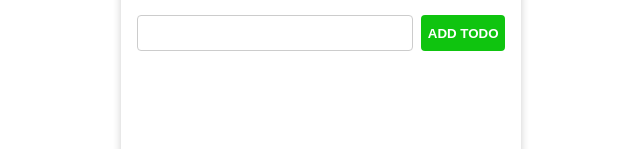
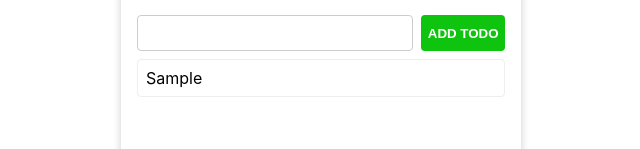
Before and after one commit to pratikmane1299/redux-todolist, a React (Create React App) app in the folder app/: page / in a window 1280 px wide. Both pictures are taken after typing "Sample" into the empty fields and a click on the button "ADD TODO". Shown: the part 256-405 px from the top of the page, without its empty margins (319-959 px from the left). Built offline with nearby package versions, Linux system fonts and the light colour scheme.

Commit message:
:sparkles: display todos

```diff
--- a/app/src/App.css
+++ b/app/src/App.css
@@ -51,3 +51,14 @@
 .add-todo-btn:hover {
   opacity: 0.8;
 }
+
+.todo-list {
+  margin-top: 0.5rem;
+}
+
+.todo-item {
+  padding: 0.5rem;
+  border: 1px solid #eeeeee;
+  border-radius: 4px;
+  display: flex;
+}
--- a/app/src/components/TodoApp.js
+++ b/app/src/components/TodoApp.js
@@ -4,6 +4,7 @@ import { connect } from 'react-redux'
 import { addTodo } from '../actions';
 
 import TodoForm from './TodoForm';
+import TodoItem from './TodoItem';
 
 const TodoApp = ({ todos, addTodo }) => {
   const [todo, setTodo] = useState('');
@@ -30,6 +31,11 @@ const TodoApp = ({ todos, addTodo }) => {
           onChange={onChange}
           onAddTodo={onAddTodo}
         />
+        <div className="todo-list">
+          {
+            todos.map(todo => <TodoItem todo={todo} />)
+          }
+        </div>
       </div>
     </div>
   )
--- /dev/null
+++ b/app/src/components/TodoItem.js
@@ -0,0 +1,11 @@
+import React from 'react'
+
+function TodoItem({ todo }) {
+  return (
+    <div className="todo-item">
+      <span>{todo.text}</span>
+    </div>
+  )
+}
+
+export default TodoItem
```
Also changed, not shown: 1 other file (tests, documents, lock files or other folders).
